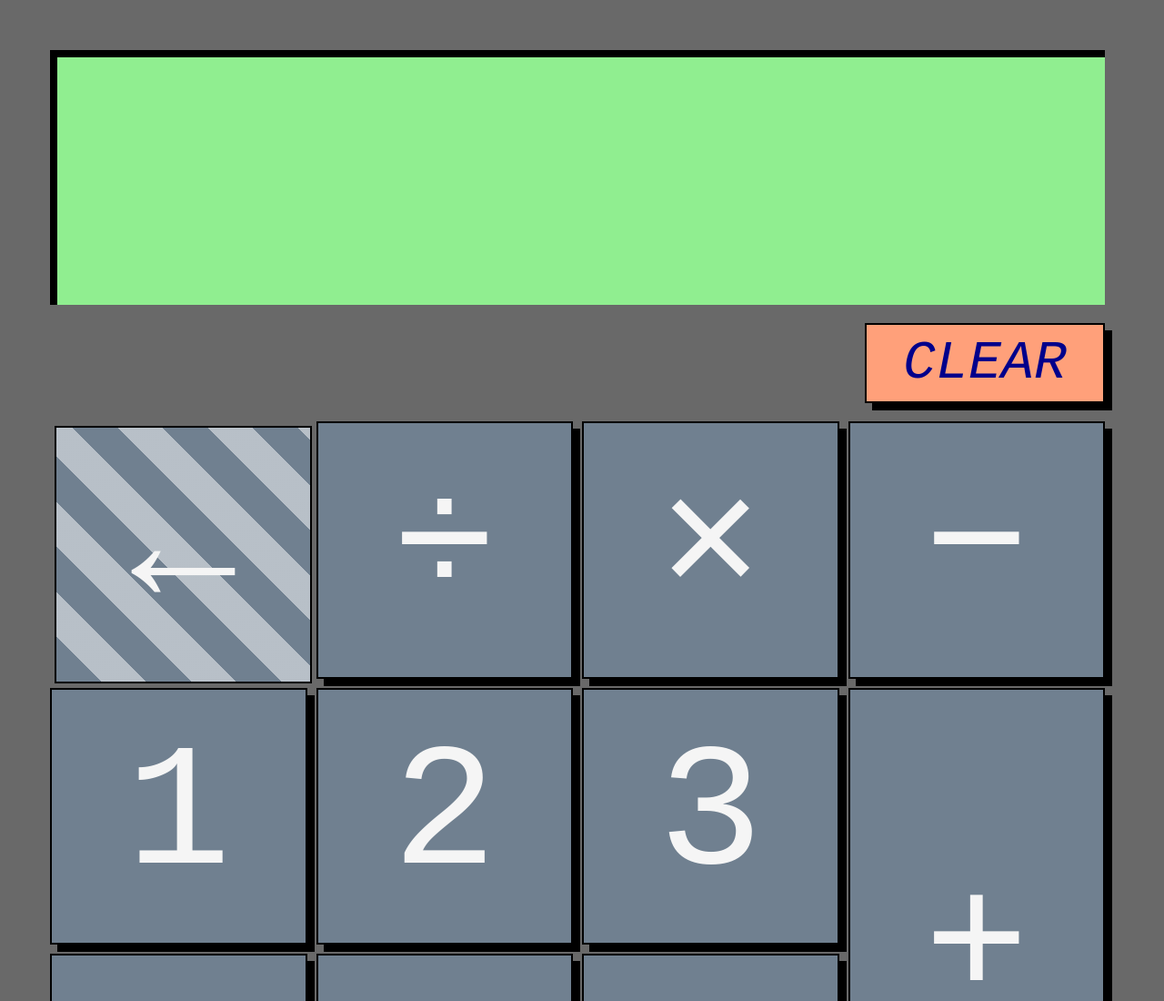
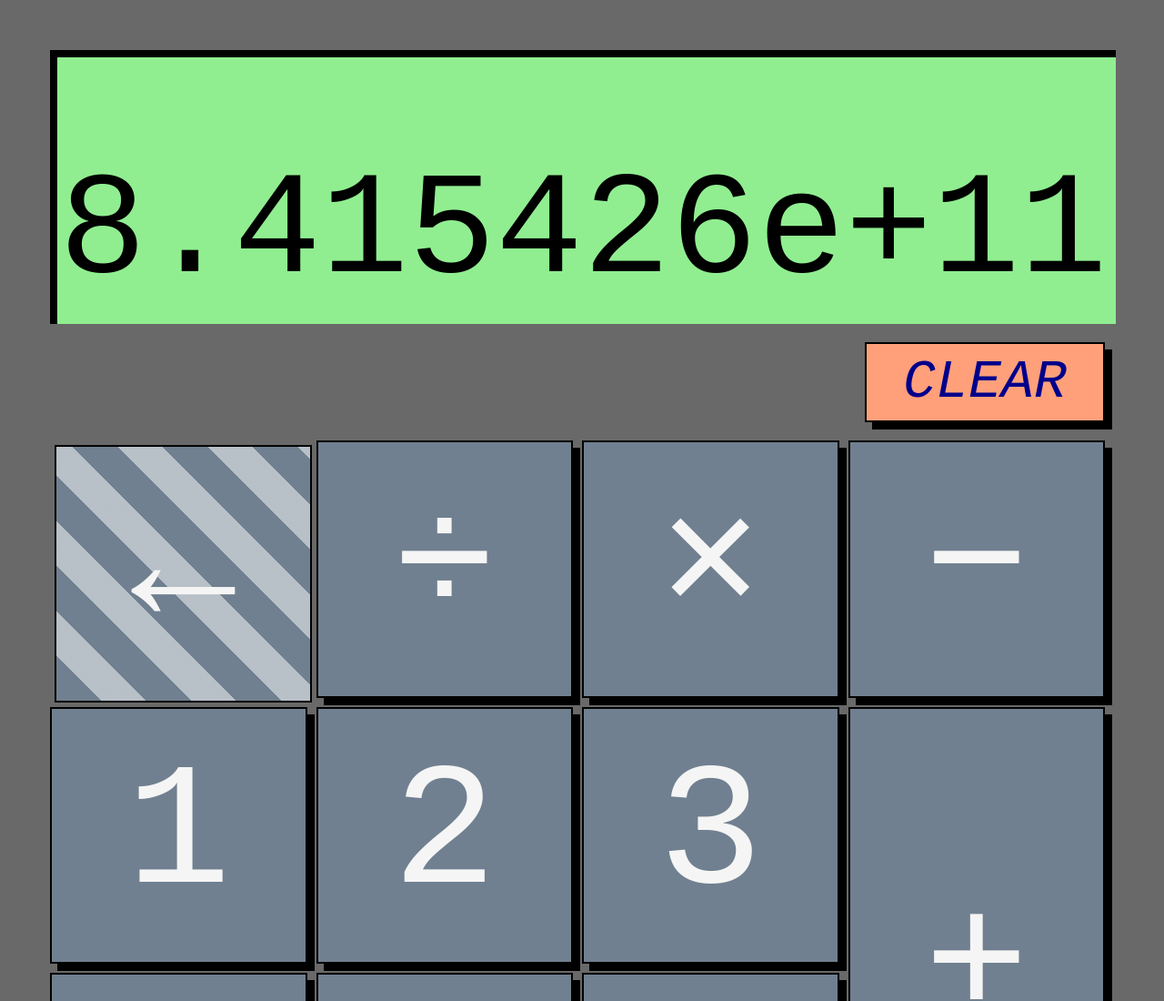
Before and after one commit to li6in9muyou/odin-calculator, a plain HTML site: page index.html in a window 1280 px wide. Shown: the top 1100 px of the page at 91% size. Drawn offline with Linux system fonts and the light colour scheme.

Commit message:
feat: display echos input

```diff
--- a/index.html
+++ b/index.html
@@ -167,6 +167,7 @@
       ConsolePort,
       PerformCalculationService,
     } from "./main.js";
+    import { OperatorRepo } from "./main.js";
 
     //adapters.gui
     class GraphicAdapter {
@@ -185,7 +186,55 @@
       }
     }
 
-    const service = new PerformCalculationService(new ConsolePort());
+    //port.out.gui
+    class DisplayPort {
+      debug_port = new ConsolePort();
+      displayBig = document.querySelector("[data-displayBig]");
+
+      updateCurrentToken(token) {
+        let text;
+
+        function getOperatorRepresentation(token) {
+          switch (token.text) {
+            case "a": {
+              return "\u002b";
+            }
+            case "s": {
+              return "\u2212";
+            }
+            case "m": {
+              return "\u00d7";
+            }
+            case "d": {
+              return "\u00f7";
+            }
+          }
+        }
+
+        if (OperatorRepo.isOperator(token.text)) {
+          text = getOperatorRepresentation(token);
+        } else {
+          text = token.text.replace(/\.00000\d/, "");
+          if (text.length > 9) {
+            text = token.evaluate().toPrecision(7).toString();
+          }
+        }
+        console.debug(
+          `%c-> displayBig: |${text
+            .substring(0, 10)
+            .padStart(9, "_")}|${text.substring(10)}`,
+          "color: green;font-size:2em;"
+        );
+        this.displayBig.replaceChildren(document.createTextNode(text));
+      }
+
+      render(expr) {
+        this.debug_port.render(expr);
+        this.updateCurrentToken(expr.tokens[expr.curr]);
+      }
+    }
+
+    const service = new PerformCalculationService(new DisplayPort());
     const gui = new GraphicAdapter(service);
 
     //tests
--- a/main.js
+++ b/main.js
@@ -1,5 +1,5 @@
 // domain.js
-const OperatorRepo = new (class {
+export const OperatorRepo = new (class {
   validOperator = {
     subtract: {
       text: "s",
@@ -201,7 +201,7 @@ export class ConsolePort {
       let rounded = this.removeTrailingZeros(expr.evaluate().toFixed(6));
       const text = expr.tokens
         .map((t) => this.removeTrailingZeros(t.text))
-        .join('');
+        .join("");
       console.info(`ConsolePort: ^${text}=${rounded}$`);
     } else {
       console.debug(`ConsolePort: invalid expression ^${expr.text}$`);
@@ -237,7 +237,8 @@ export const testcases = [
     then it should cascade this binary expression before adding newly entered operator
   */
   "$1234a567s",
-  "$1234a567s1000m3d23=",
+  "$1234d23m23d23m23d23m23=",
+  "$1234a567s1000m23m45678910=",
 ];
 for (const testcase of testcases) {
   let service = new PerformCalculationService(new ConsolePort());
```
